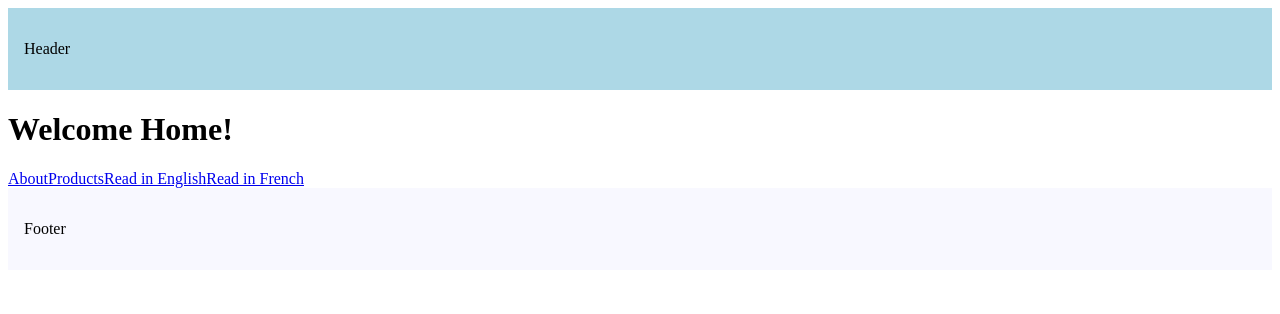
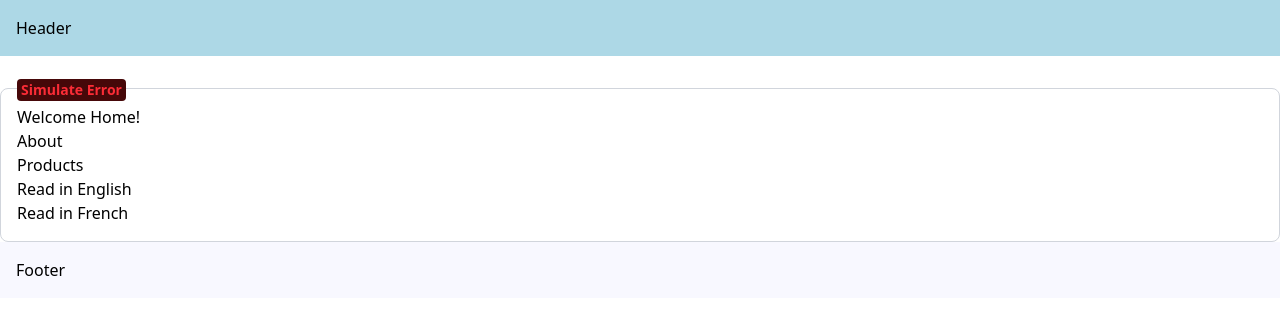
Before and after one commit to humbatovqara/nextjs15-tutorial, a Next.js app: page / in a window 1280 px wide. Shown: the top 314 px of the page. Built offline with nearby package versions, Linux system fonts and the light colour scheme.

Commit message:
Handling Global Errors (Tutorial-29)

```diff
--- /dev/null
+++ b/src/app/error-wrapper.tsx
@@ -0,0 +1,39 @@
+"use client";
+import "./globals.css";
+
+import { useState } from "react";
+
+interface WrapperProps {
+  children: React.ReactNode;
+}
+
+const ErrorSimulator = ({
+  message = "An error occured",
+}: {
+  message?: string;
+}) => {
+  const [error, setError] = useState(false);
+
+  if (error) throw new Error(message);
+
+  return (
+    <button
+      title="Simulate an error"
+      className="bg-red-950 text-red-500 rounded p-1 leading-none font-semibold text-sm hover:bg-red-900 transition"
+      onClick={() => setError(true)}
+    >
+      Simulate Error
+    </button>
+  );
+};
+
+export const ErrorWrapper = ({ children }: WrapperProps) => {
+  return (
+    <div className="flex flex-col rounded-lg mt-8 relative p-4 border border-gray-300">
+      <div className="absolute top-0 left-4 -translate-y-1/2">
+        <ErrorSimulator message="Simulated error in root layout" />
+      </div>
+      {children}
+    </div>
+  );
+};
--- /dev/null
+++ b/src/app/global-error.tsx
@@ -0,0 +1,24 @@
+"use client";
+
+import "./globals.css";
+
+export default function GlobalError() {
+  return (
+    <html lang="en">
+      <body>
+        <div className="flex flex-col items-center justify-center min-h-screen">
+          <h2 className="text-2xl font-bold mb-4">Something went wrong!</h2>
+          <button
+            onClick={() => {
+              // refresh the page
+              window.location.reload();
+            }}
+            className="bg-blue-500 hover:bg-blue-700 text-white font-bold py-2 px-4 rounded"
+          >
+            Refresh
+          </button>
+        </div>
+      </body>
+    </html>
+  );
+}
--- /dev/null
+++ b/src/app/globals.css
@@ -0,0 +1,19 @@
+@import "tailwindcss";
+
+/* :root {
+  --background: #ffffff;
+  --foreground: #171717;
+}
+
+@media (prefers-color-scheme: dark) {
+  :root {
+    --background: #0a0a0a;
+    --foreground: #ededed;
+  }
+}
+
+body {
+  color: var(--foreground);
+  background: var(--background);
+  font-family: Arial, Helvetica, sans-serif;
+} */
--- a/src/app/layout.tsx
+++ b/src/app/layout.tsx
@@ -1,4 +1,5 @@
 import { Metadata } from "next";
+import { ErrorWrapper } from "./error-wrapper";
 
 export const metadata: Metadata = {
   title: {
@@ -25,7 +26,7 @@
         >
           <p>Header</p>
         </header>
-        {children}
+        <ErrorWrapper>{children}</ErrorWrapper>
         <footer
           style={{
             backgroundColor: "ghostwhite",
```
